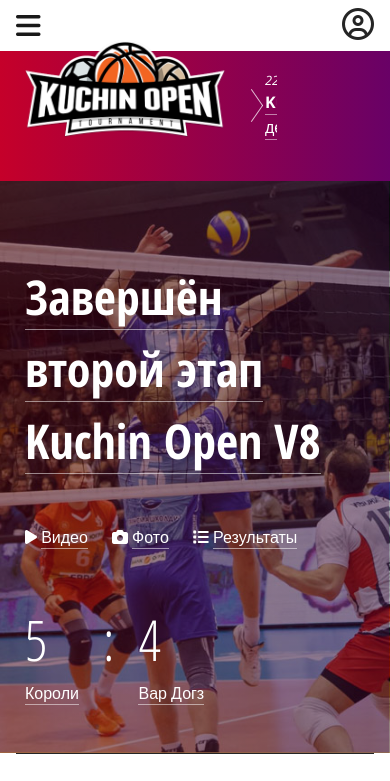
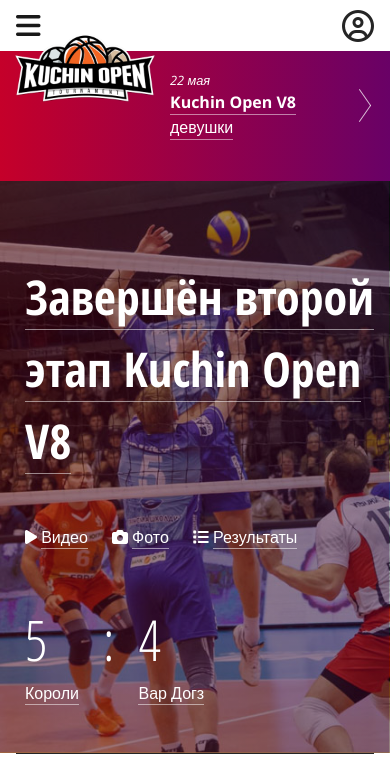
Before and after one commit to Sada-ko/kuchinOpen, a plain HTML site: page html/index.html in a window 390 px wide. Shown: the top 781 px of the page. Drawn offline with nearby package versions, Linux system fonts and the light colour scheme; a script that the page names is missing; a web font is replaced by a local one.

Commit message:
Немного поправил мобильные стили

```diff
--- a/html/css/adaptive.css
+++ b/html/css/adaptive.css
@@ -75,10 +75,26 @@
         padding-right: 50px;
     }
 
-    .main_logo_container .container_mid{
-        padding-left: 250px;
+    .main_logo_container .container_mid.pr-5 {
+        padding-left: 155px;
+        padding-right: 0 !important;
     }
 
+
+    /*========== Logo ===========*/
+    .logo {
+        height: 68px;
+        left: 0;
+        top: -17px;
+        width: 140px;
+    }
+
+
+
+    /*========= Slick =========*/
+    .slick-next {
+        right: 0;
+    }
 
 
 
@@ -86,7 +102,7 @@
 
     .main_event .content {
         padding-left: 10px;
-        padding-right: 2rem;
+        padding-right: 0;
         padding-top: 5rem;
     }
 
--- a/html/css/desktop.css
+++ b/html/css/desktop.css
@@ -92,6 +92,7 @@
 .service_block{
     position: absolute;
     right: 1rem;
+    top: 10px;
 }
 
 .container_mid{
```
